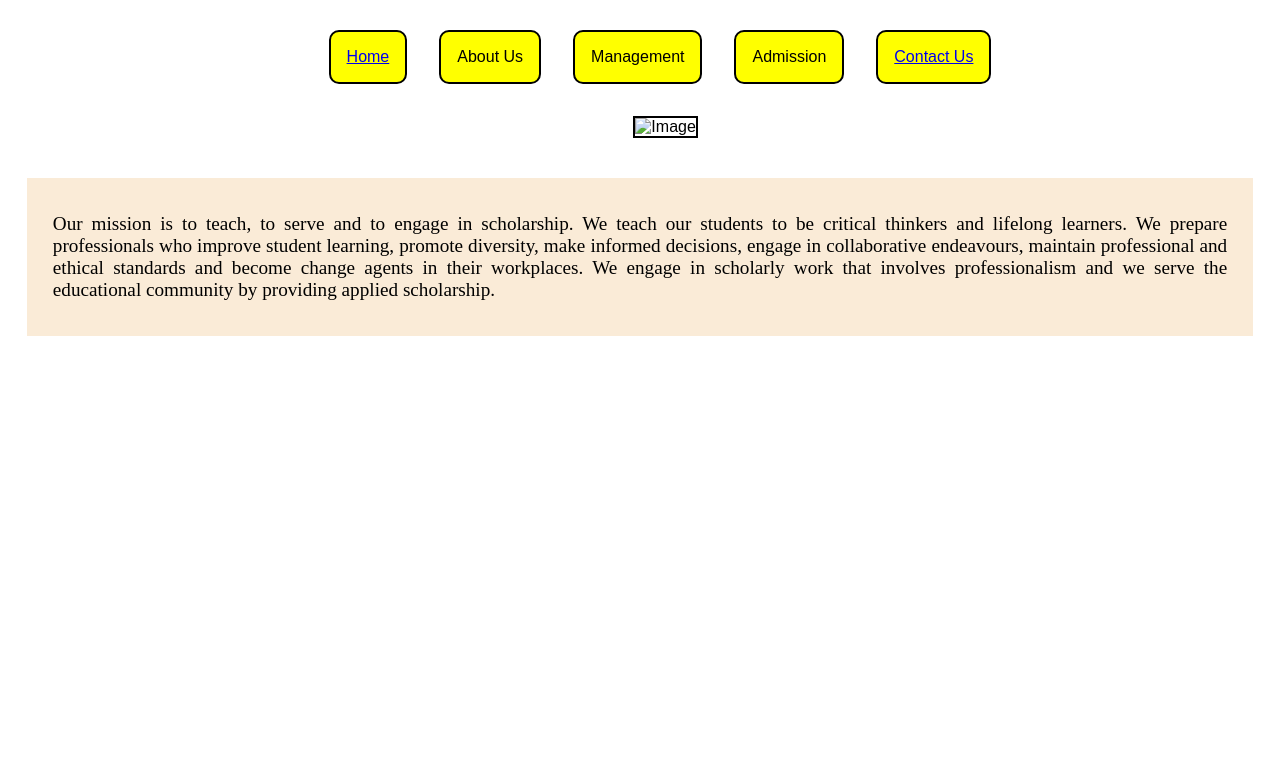
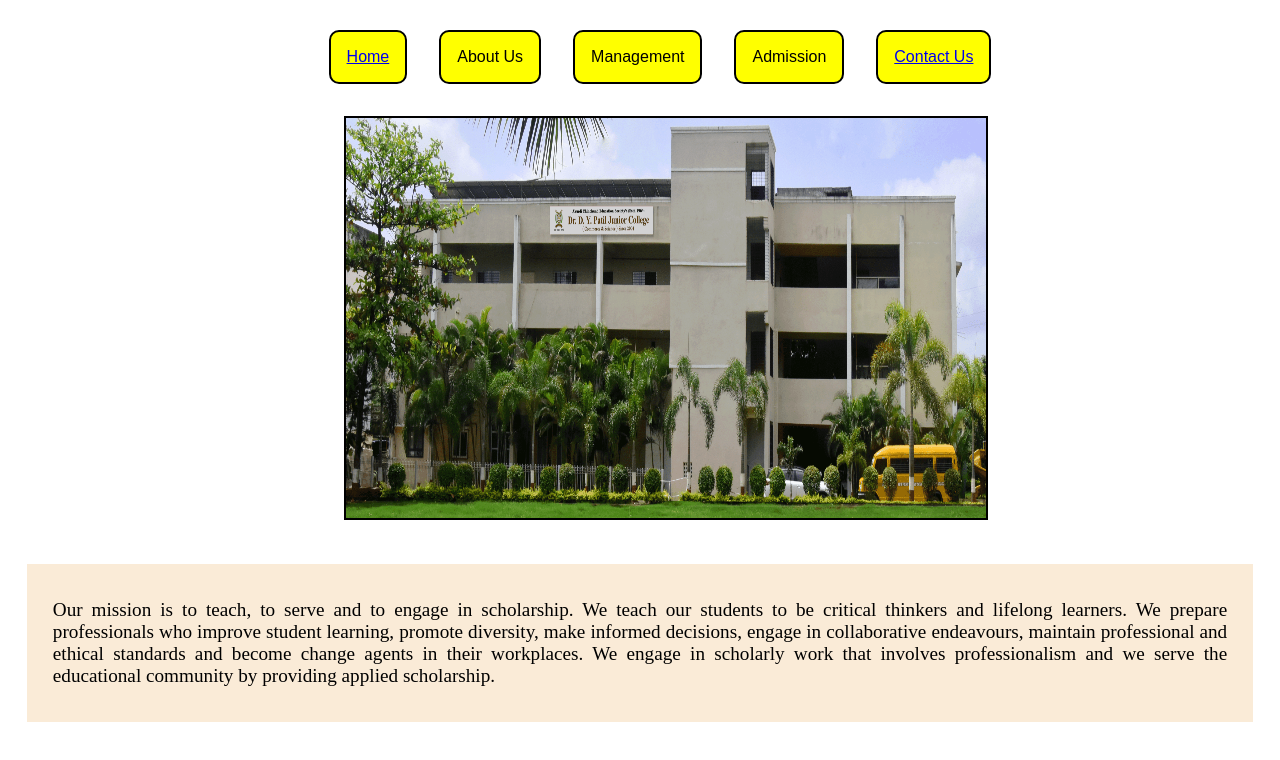
Before and after one commit to ArchitaDhole/1Mission, a plain HTML site: page index.html in a window 1280 px wide. Shown: the part 166-926 px from the top of the page. Before the commit the page ends 800 px from the top, so only its background shows below. Drawn offline with Linux system fonts and the light colour scheme; the site is published under a folder, as on GitHub Pages, so addresses that start at the root find nothing.

Commit message:
Update index.html

```diff
--- a/index.html
+++ b/index.html
@@ -135,7 +135,7 @@
     </div>
     <div class="con">
         <div class="imgg">
-            <img src="/1.png" alt="Image" class="i">
+            <img src="1.png" alt="Image" class="i">
         </div>
         <div class="para">
             <p>Our mission is to teach, to serve and to engage in scholarship. We teach our students to be critical
```
